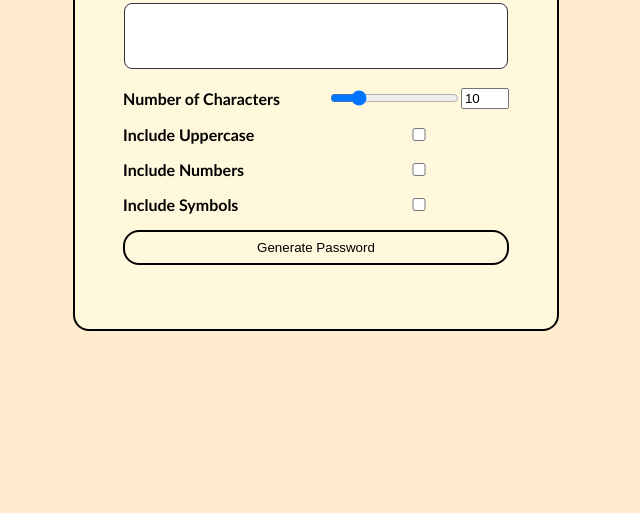
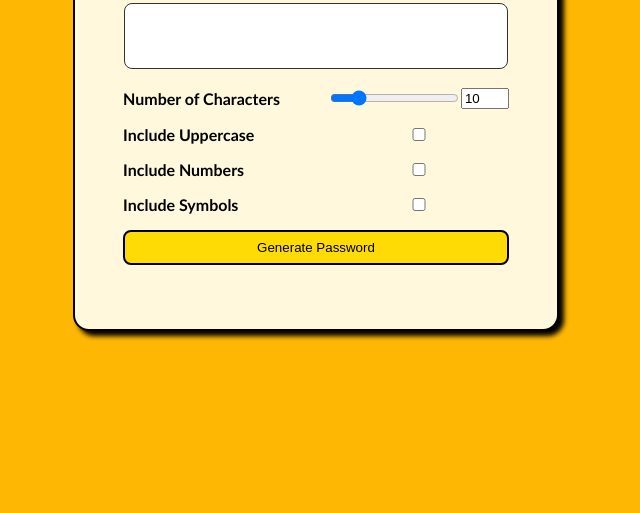
Before and after one commit to anaurruti6/passwordGenerator, a website built with Vite: page index.html in a window 1280 px wide. Shown: the part 287-800 px from the top of the page, without its empty margins (324-964 px from the left). Built offline with nearby package versions, Linux system fonts and the light colour scheme.

Commit message:
better style

```diff
--- a/index.css
+++ b/index.css
@@ -1,6 +1,6 @@
 
 body {
-    background-color:blanchedalmond;
+    background-color: #FEB803; /*blanchedalmond; */
     color:black;
     display: flex;
     justify-content: center;
@@ -8,6 +8,7 @@ body {
     min-height: 100vh;
     margin: 0;
     font-family: 'Trebuchet MS', 'Lucida Sans Unicode', 'Lucida Grande', Arial, sans-serif;
+
 }
 
 .container {
@@ -19,6 +20,7 @@ body {
     justify-content: center;
     align-items: center;
     flex-direction: column;
+    box-shadow: 5px 5px 5px black;
 }
 
 .form {
@@ -65,12 +67,12 @@ label {
 
 .btn {
     grid-column: span 2;
-    background-color: transparent;
+    background-color: #FEDB05;
     border: 2px solid BLACK;
     color: black;
     padding: .5rem 1rem;
     cursor: pointer;
-    border-radius: 1rem;
+    border-radius: .5rem;
 }
 
 btn:hover {
```
